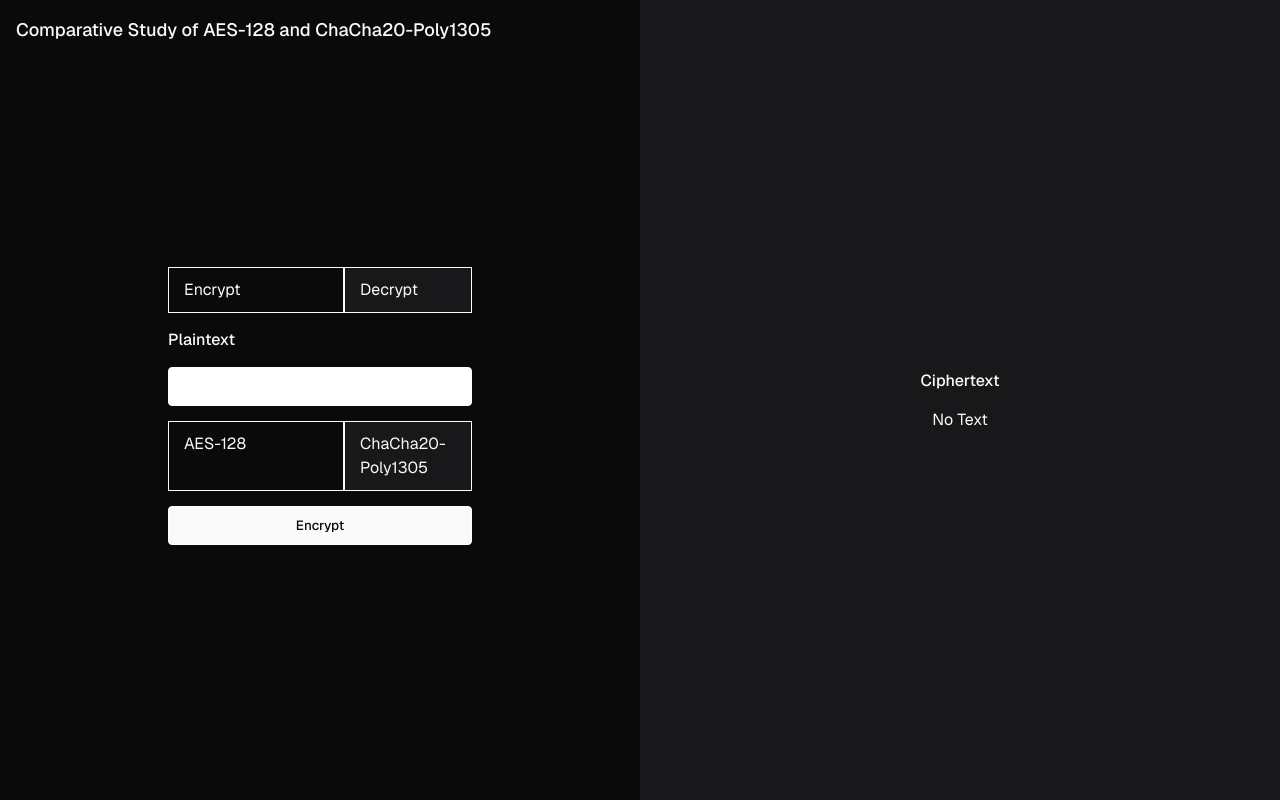
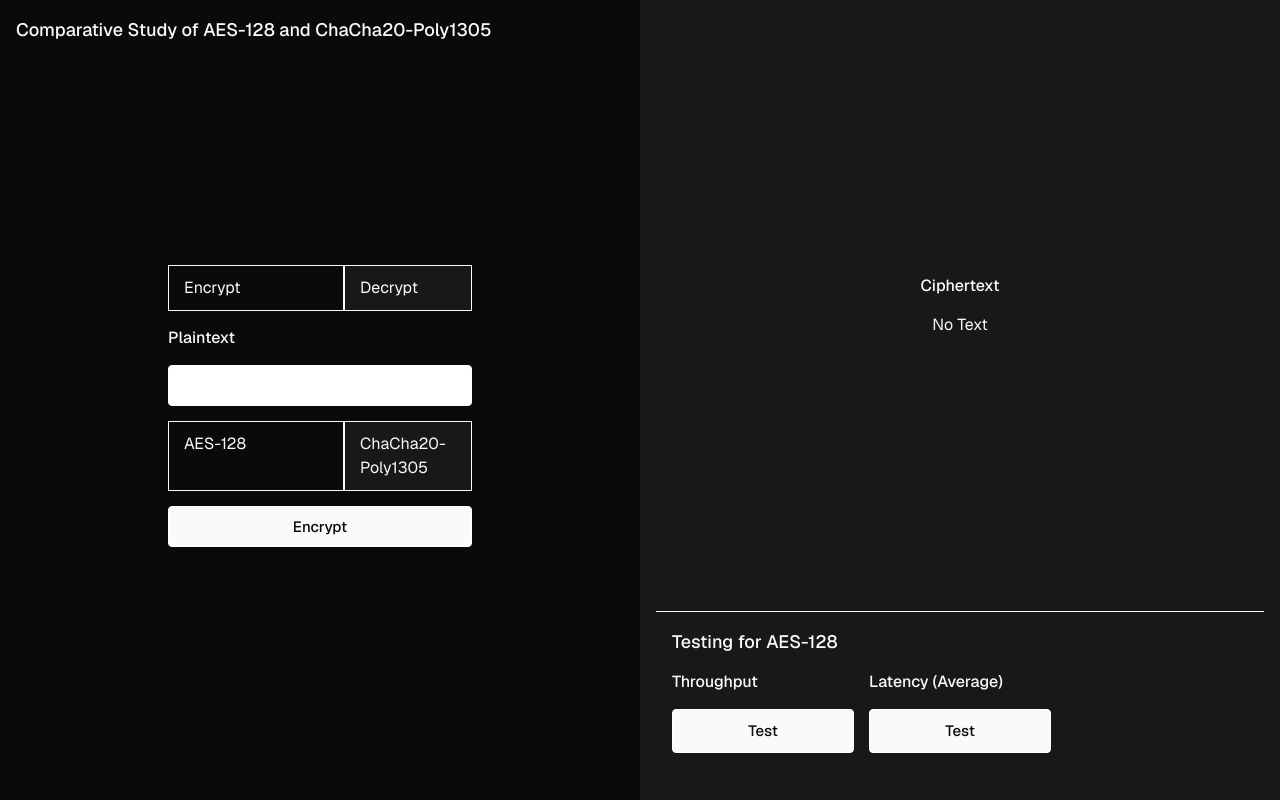
Before and after one commit to Neel112002/AES128-V-S-CHACHA20, a React (Vite) app in the folder frontend/: page / in a window 1280 px wide. Built offline with nearby package versions, Linux system fonts and the light colour scheme; a web font is replaced by a local one.

Commit message:
Network throughput and latency function added

```diff
--- a/frontend/src/App.css
+++ b/frontend/src/App.css
@@ -37,6 +37,7 @@ body {
   align-items: center;
   justify-content: center;
   height: 100%;
+  flex-basis: 100%;
 }
 
 .centerCard form {
@@ -58,22 +59,36 @@ input {
   border: 1px solid white;
   padding: 10px 15px;
   margin-bottom: 15px;
+  font-size: 15px;
 }
 
-input[type="submit"] {
+input[type="submit"],
+.testButton {
   color: #0a0a0a;
   background-color: #fafafa;
   cursor: pointer;
   transition: background-color 0.3s ease;
   font-weight: 500;
+  font-size: 15px;
+}
+.testButton {
+  display: block;
+  box-sizing: border-box;
+  border-radius: 4px;
+  border: 1px solid white;
+  padding: 10px 15px;
+  margin-bottom: 15px;
+  text-align: center;
 }
 
-input[type="submit"]:hover {
+input[type="submit"]:hover,
+.testButton:hover {
   background-color: #18181b;
   color: #fafafa;
 }
 
-input[type="submit"]:active {
+input[type="submit"]:active,
+.testButton:active {
   background-color: #18181b;
   color: #fafafa;
 }
@@ -96,10 +111,9 @@ input[type="submit"]:active {
   color: #fafafa;
   background-color: #18181b;
   transition: flex-basis 0.3s ease;
-
 }
 
-.multiButton .button.active{
+.multiButton .button.active {
   /* flex-grow: 2; */
   flex-basis: 150%;
   /* color: #18181b; */
@@ -117,3 +131,58 @@ input[type="submit"]:active {
   text-shadow: none;
   background-color: #fafafa;
 }
+
+.ciphertextOutput {
+  margin-bottom: 15px;
+}
+
+.centerCard.cipherBlock .ciphertextBlock {
+  width: 50%;
+  display: flex;
+  flex-direction: column;
+  align-items: center;
+  justify-content: center;
+}
+
+.testingBlock {
+  padding: 1em;
+  border-top: 1px solid #fafafa;
+}
+
+.testingHead {
+  font-size: 18px;
+  font-weight: 500;
+  margin-bottom: 15px;
+}
+
+.testingGrid {
+  display: grid;
+  grid-template-columns: repeat(3, 1fr);
+  gap: 15px;
+  justify-content: center;
+  justify-items: center;
+  align-items: center;
+}
+
+.testingGrid > .parameter {
+  width: 100%;
+}
+
+.subGrid {
+  display: flex;
+  align-items: center;
+  justify-content: space-between;
+  gap: 15px;
+  margin-bottom: 15px;
+}
+
+.valueBlock {
+  display: flex;
+  font-weight: 500;
+  align-items: end;
+  gap: 5px;
+}
+
+.value {
+  font-size: 18px;
+}
--- a/frontend/src/App.jsx
+++ b/frontend/src/App.jsx
@@ -6,14 +6,18 @@ import Constants from "./constants";
 import "./App.css";
 
 function App() {
-  const [plaintext, setPlaintext] = useState("");
   const [ciphertext, setCiphertext] = useState("No Text");
   const [mode, setMode] = useState("AES");
   const [operation, setOperation] = useState("encrypt");
+  const [throughput, setThroughput] = useState(false);
+  const [latency, setLatency] = useState(false);
+
+  // Testing Parameters
+  const iteration = 1000;
+  const dataSize = mode === "AES" ? 16 : 64; //change this to 10MB = 1024 * 1024 * 10
 
   const { register, handleSubmit } = useForm();
   const onSubmit = (data) => {
-    console.log("hit");
     if (data.plaintext) {
       let plaintext = data.plaintext;
       let uri =
@@ -24,17 +28,135 @@ function App() {
         plaintext: plaintext,
       };
 
+      callAlgorithm(`${uri}/${route}`, JSON.stringify(dataBody), (data) => {
+        setCiphertext(data.ciphertext);
+      });
+    }
+  };
+
+  const callAlgorithm = (uri, data, callback = () => {}) => {
     $.ajax({
-        url: `${uri}/${route}`,
+      url: uri,
       method: "POST",
       contentType: "application/json",
-        data: JSON.stringify(dataBody),
+      data: data,
       success: function (data) {
-          setCiphertext(data.ciphertext);
+        callback(data);
       },
       error: function (xhr, status, error) {
         console.log(error);
       },
+    });
+  };
+
+  const getRandomAsciiString = (length = 16) => {
+    const chars = [];
+    for (let i = 0x20; i <= 0x7e; i++) {
+      chars.push(String.fromCharCode(i));
+    }
+
+    const array = new Uint8Array(length);
+    crypto.getRandomValues(array);
+
+    return Array.from(array, (byte) => chars[byte % chars.length]).join("");
+  };
+
+  const getThroughput = (mode) => {
+    let timings = {
+      encStart: null,
+      encEnd: null,
+      deeStart: null,
+      deeEnd: null,
+    };
+
+    let uri = mode === "AES" ? Constants.flaskServer : Constants.expressServer;
+    let encBody = {
+      plaintext: getRandomAsciiString(dataSize),
+    };
+
+    timings.encStart = performance.now();
+
+    callAlgorithm(`${uri}/encrypt`, JSON.stringify(encBody), (data) => {
+      timings.encEnd = performance.now();
+      timings.deeStart = performance.now();
+      let deeBody = {
+        plaintext: data.ciphertext,
+      };
+      callAlgorithm(`${uri}/decrypt`, JSON.stringify(deeBody), (data) => {
+        timings.deeEnd = performance.now();
+        let throughputTiming = {
+          enc: null,
+          dee: null,
+          total: null,
+        };
+
+        let throughputVal = {
+          enc: null,
+          dee: null,
+          total: null,
+        };
+
+        throughputTiming.enc = (timings.encEnd - timings.encStart) / 1000;
+        throughputTiming.dee = (timings.deeEnd - timings.deeStart) / 1000;
+        throughputTiming.total = (timings.deeEnd - timings.encStart) / 1000;
+
+        throughputVal.enc = dataSize / 1024 / 1024 / throughputTiming.enc;
+        throughputVal.dee = dataSize / 1024 / 1024 / throughputTiming.dee;
+        throughputVal.total = dataSize / 1024 / 1024 / throughputTiming.total;
+
+        setThroughput(throughputVal);
+        console.log(throughputTiming, throughputVal);
+      });
+    });
+  };
+
+  const getLatency = (mode) => {
+    let totalTime = {
+      enc: 0,
+      dee: 0,
+      total: 0,
+    };
+    let uri = mode === "AES" ? Constants.flaskServer : Constants.expressServer;
+
+    for (let i = 0; i < iteration; i++) {
+      let timings = {
+        encStart: null,
+        encEnd: null,
+        deeStart: null,
+        deeEnd: null,
+      };
+
+      let encBody = {
+        plaintext: getRandomAsciiString(dataSize),
+      };
+      timings.encStart = performance.now();
+      callAlgorithm(`${uri}/encrypt`, JSON.stringify(encBody), (data) => {
+        timings.encEnd = performance.now();
+        timings.deeStart = performance.now();
+        let deeBody = {
+          plaintext: data.ciphertext,
+        };
+        callAlgorithm(`${uri}/decrypt`, JSON.stringify(deeBody), (data) => {
+          timings.deeEnd = performance.now();
+
+          totalTime.enc += timings.encEnd - timings.encStart;
+          totalTime.dee += timings.deeEnd - timings.deeStart;
+          totalTime.total += timings.deeEnd - timings.encStart;
+
+          if (i == iteration - 1) {
+            let latencyVal = {
+              enc: null,
+              dee: null,
+              total: null,
+            };
+
+            latencyVal.enc = totalTime.enc / iteration;
+            latencyVal.dee = totalTime.dee / iteration;
+            latencyVal.total = totalTime.total / iteration;
+
+            setLatency(latencyVal);
+          }
+        });
       });
     }
   };
@@ -52,6 +174,8 @@ function App() {
         $(".multiButtonMode .button").removeClass("active");
         $(this).addClass("active");
         setMode(this.id);
+        setThroughput(false);
+        setLatency(false);
       }
     });
 
@@ -60,6 +184,28 @@ function App() {
       $(".multiButtonMode .button").off("click");
     };
   }, []);
+
+  useEffect(() => {
+    $(".testButton").on("click", function () {
+      console.log("click");
+      switch (this.id) {
+        case "throughput":
+          console.log(mode);
+          getThroughput(mode);
+          break;
+        case "latency":
+          console.log("latency");
+          getLatency(mode);
+          break;
+        default:
+          console.log("default");
+      }
+    });
+
+    return () => {
+      $(".testButton").off("click");
+    };
+  }, [mode]);
 
   return (
     <div className="app">
@@ -70,7 +216,6 @@ function App() {
         <div className="centerCard">
           <form
             onSubmit={handleSubmit((data) => {
-              console.log("check");
               onSubmit(data);
             })}>
             <div className="multiButton multiButtonOperation">
@@ -103,11 +248,82 @@ function App() {
         </div>
       </div>
       <div className="cell ciphertext">
-        <div className="centerCard">
+        <div className="centerCard cipherBlock">
+          <div className="ciphertextBlock">
             <div className="label">
               {operation === "encrypt" ? "Ciphertext" : "Plaintext"}
             </div>
             <div className="ciphertextOutput">{ciphertext}</div>
+          </div>
+        </div>
+        <div className="testingBlock">
+          <div className="testingHead">
+            Testing for {mode === "AES" ? "AES-128" : null}
+            {mode === "ChaCha" ? "ChaCha20-Poly1305" : null}
+          </div>
+          <div className="testingGrid">
+            <div className="parameter">
+              <div className="label">Throughput</div>
+              {throughput && (
+                <div className="subGrid">
+                  <div>
+                    {/* make the fixed value to 2 */}
+                    <div className="label">Encryption</div>
+                    <div className="valueBlock">
+                      <div className="value">{throughput.enc.toFixed(4)}</div>{" "}
+                      MB/s
+                    </div>
+                  </div>
+                  <div>
+                    <div className="label">Decryption</div>
+                    <div className="valueBlock">
+                      <div className="value">{throughput.dee.toFixed(4)}</div>{" "}
+                      MB/s
+                    </div>
+                  </div>
+                  <div>
+                    <div className="label">Total</div>
+                    <div className="valueBlock">
+                      <div className="value">{throughput.total.toFixed(4)}</div>{" "}
+                      MB/s
+                    </div>
+                  </div>
+                </div>
+              )}
+              <div id="throughput" className="testButton">
+                Test
+              </div>
+            </div>
+            <div className="parameter">
+              <div className="label">Latency (Average)</div>
+              {latency && (
+                <div className="subGrid">
+                  <div>
+                    {/* make the fixed value to 2 */}
+                    <div className="label">Encryption</div>
+                    <div className="valueBlock">
+                      <div className="value">{latency.enc.toFixed(4)}</div> ms
+                    </div>
+                  </div>
+                  <div>
+                    <div className="label">Decryption</div>
+                    <div className="valueBlock">
+                      <div className="value">{latency.dee.toFixed(4)}</div> ms
+                    </div>
+                  </div>
+                  <div>
+                    <div className="label">Total</div>
+                    <div className="valueBlock">
+                      <div className="value">{latency.total.toFixed(4)}</div> ms
+                    </div>
+                  </div>
+                </div>
+              )}
+              <div id="latency" className="testButton">
+                Test
+              </div>
+            </div>
+          </div>
         </div>
       </div>
     </div>
```
Also changed, not shown: 1 other file (tests, documents, lock files or other folders). Lines whose indentation alone changed are shown as unchanged.
